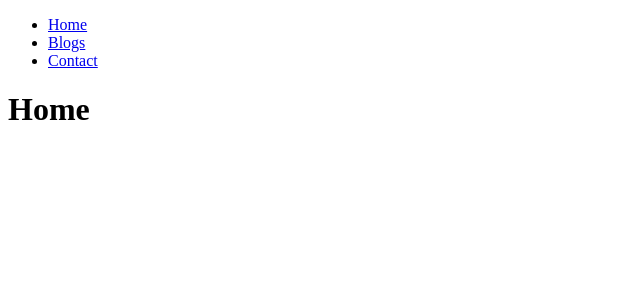
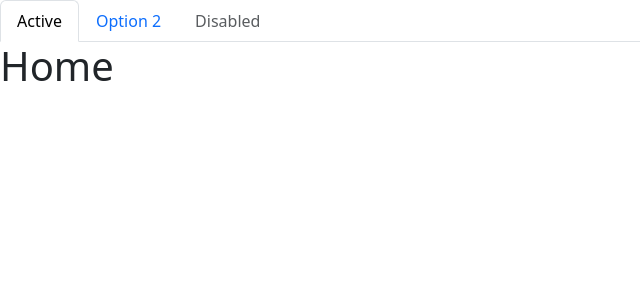
Before and after one commit to 09hanvaik/ReactPortfolio, a React (Create React App) app: page / in a window 1280 px wide. Shown: the top 300 px of the page, without its empty margins (0-640 px from the left). Built offline with nearby package versions, Linux system fonts and the light colour scheme.

Commit message:
added nav bar from documentation

```diff
--- /dev/null
+++ b/src/App.jsx
@@ -0,0 +1,24 @@
+import ReactDOM from "react-dom";
+import { BrowserRouter, Routes, Route } from "react-router-dom";
+import Home from "./pages/Home";
+import Blogs from "./pages/Blogs";
+import Contact from "./pages/Contact";
+import NoPage from "./pages/NoPage";
+import Navbar from "./components/Navbar";
+
+function App() {
+  return (
+    <div>
+      <Navbar className="navigation-container" />
+      <Routes>
+        <Route path="/" element={<Home />} />
+        <Route path="blogs" element={<Blogs />} />
+        <Route path="contact" element={<Contact />} />
+        <Route path="*" element={<NoPage />} />
+      </Routes>
+
+    </div>
+  );
+}
+
+export default App;
--- /dev/null
+++ b/src/components/Navbar.jsx
@@ -0,0 +1,21 @@
+import Nav from 'react-bootstrap/Nav';
+
+function Navbar() {
+  return (
+    <Nav variant="tabs" defaultActiveKey="/home">
+      <Nav.Item>
+        <Nav.Link href="/home">Active</Nav.Link>
+      </Nav.Item>
+      <Nav.Item>
+        <Nav.Link eventKey="link-1">Option 2</Nav.Link>
+      </Nav.Item>
+      <Nav.Item>
+        <Nav.Link eventKey="disabled" disabled>
+          Disabled
+        </Nav.Link>
+      </Nav.Item>
+    </Nav>
+  );
+}
+
+export default Navbar;
--- a/src/index.jsx
+++ b/src/index.jsx
@@ -1,25 +1,14 @@
+import React from "react";
 import ReactDOM from "react-dom/client";
-import { BrowserRouter, Routes, Route } from "react-router-dom";
-import Layout from "./pages/Layout";
-import Home from "./pages/Home";
-import Blogs from "./pages/Blogs";
-import Contact from "./pages/Contact";
-import NoPage from "./pages/NoPage";
+import App from "./App.jsx";
+import "./index.css";
+import { BrowserRouter as Router } from "react-router-dom";
+import "bootstrap/dist/css/bootstrap.min.css";
 
-export default function App() {
-  return (
-    <BrowserRouter>
-      <Routes>
-        <Route path="/" element={<Layout />}>
-          <Route index element={<Home />} />
-          <Route path="blogs" element={<Blogs />} />
-          <Route path="contact" element={<Contact />} />
-          <Route path="*" element={<NoPage />} />
-        </Route>
-      </Routes>
-    </BrowserRouter>
-  );
-}
+ReactDOM.createRoot(document.getElementById("root")).render(
 
-const root = ReactDOM.createRoot(document.getElementById('root'));
-root.render(<App />);
+    <Router>
+        <App />
+    </Router>
+
+);
```
Also changed, not shown: index.html (added, +13 -0 lines), src/App.js (deleted, +0 -27 lines), 2 other files (tests, documents, lock files or other folders).
